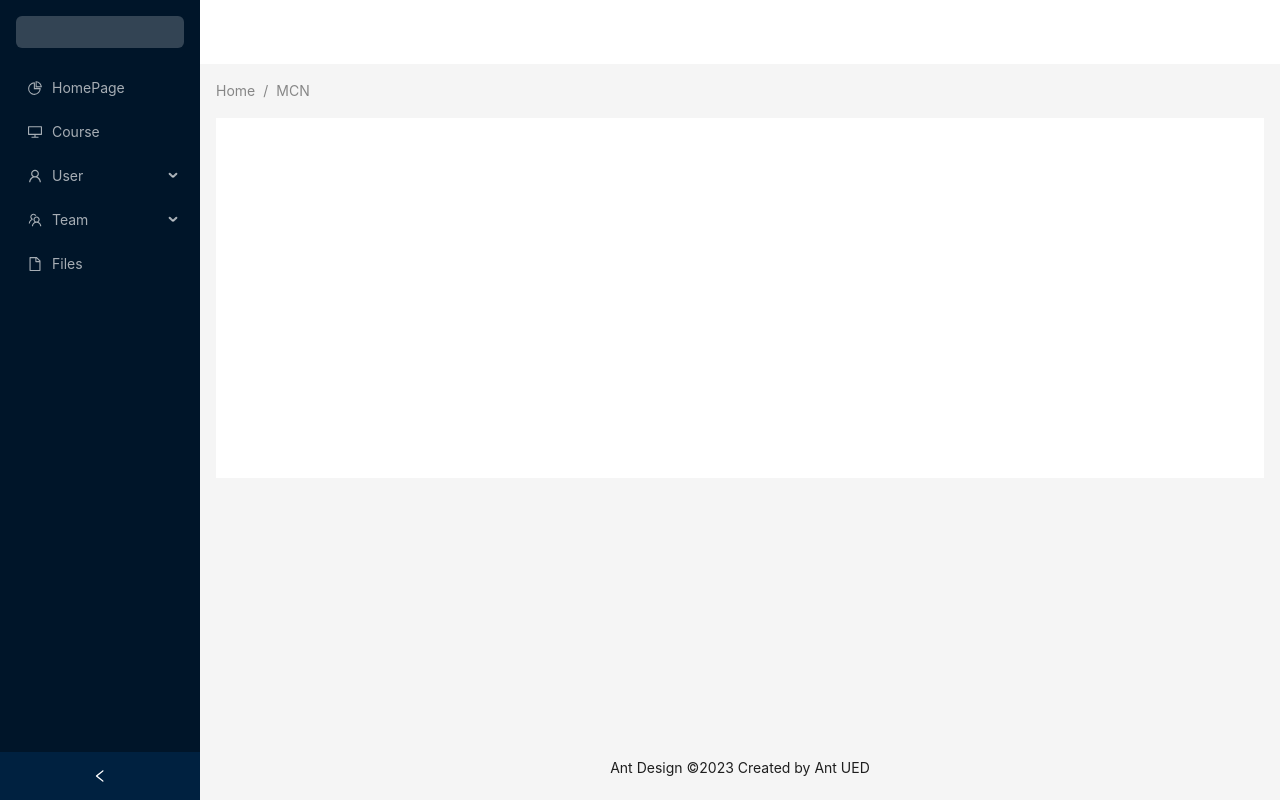
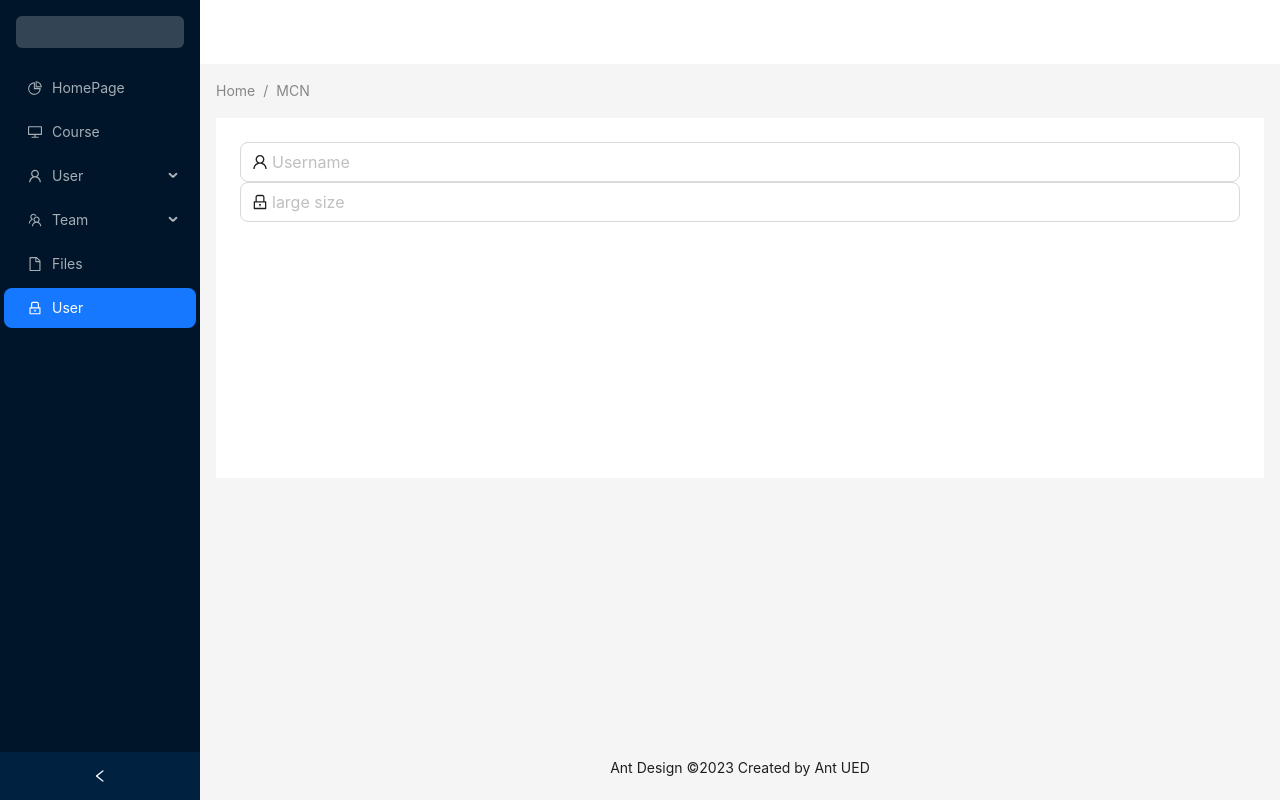
Before and after one commit to phongnhadn1991/reactjs_spacedev_course, a React (Vite) app: page /authent/login in a window 1280 px wide. Built offline with nearby package versions, Linux system fonts and the light colour scheme.

Commit message:
add login

```diff
--- a/src/App.jsx
+++ b/src/App.jsx
@@ -7,6 +7,7 @@ import {
   PieChartOutlined,
   TeamOutlined,
   UserOutlined,
+  LockOutlined
 } from '@ant-design/icons';
 import { Breadcrumb, Layout, Menu, theme } from 'antd';
 import styled from "styled-components";
@@ -40,6 +41,7 @@ const items = [
     ],
   },
   { key: '9', title: 'Files', link: '/files', icon: <FileOutlined /> },
+  { key: '10', title: 'User', link: '/authent/login', icon: <LockOutlined /> },
 ];
 
 const LogoStyle = styled.div`
@@ -49,6 +51,7 @@ const LogoStyle = styled.div`
     border-radius: 6px;
 `
 import { ConfigProvider } from 'antd';
+import Login from "./pages/authent/login";
 
 const App = () => {
   const [collapsed, setCollapsed] = useState(false);
@@ -128,6 +131,7 @@ const App = () => {
             >
               <Routes>
                 <Route path="/" element={<Home />} />
+                <Route path="/authent/login" element={<Login />} />
                 <Route path="/todo" element={<Todo />} />
                 <Route path="/course" element={<Course />} />
               </Routes>
--- /dev/null
+++ b/src/pages/authent/login/index.jsx
@@ -0,0 +1,16 @@
+import { Input } from 'antd'
+import {
+  UserOutlined,
+  LockOutlined
+} from '@ant-design/icons';
+import React from 'react'
+
+export default function Login() {
+  return (
+    <div className='formLogin'>
+      <Input size="large" placeholder="Username" prefix={<UserOutlined />} />
+      <br/>
+      <Input size="large" placeholder="large size" prefix={<LockOutlined />} />
+    </div>
+  )
+}
--- a/src/pages/course/index.jsx
+++ b/src/pages/course/index.jsx
@@ -1,5 +1,5 @@
 import React, { useEffect, useState } from 'react'
-import { courseService } from '../../services/course.service'
+import { courseService } from '../../services/course_service'
 import { Col, Pagination, Row, Space, Spin } from 'antd';
 import styled from 'styled-components'
 import { Link, useNavigate, useSearchParams } from 'react-router-dom';
```
Also changed, not shown: src/pages/authent/index.jsx (added, +7 -0 lines), src/services/course_service.js (renamed from src/services/course.service.js).
